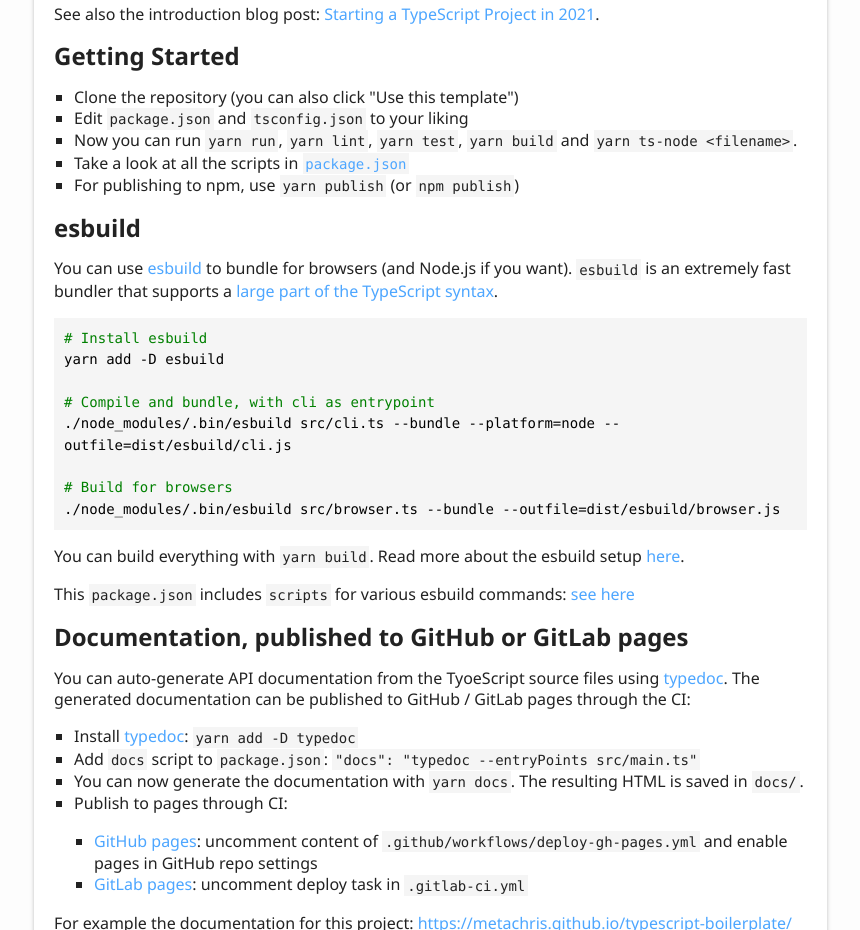
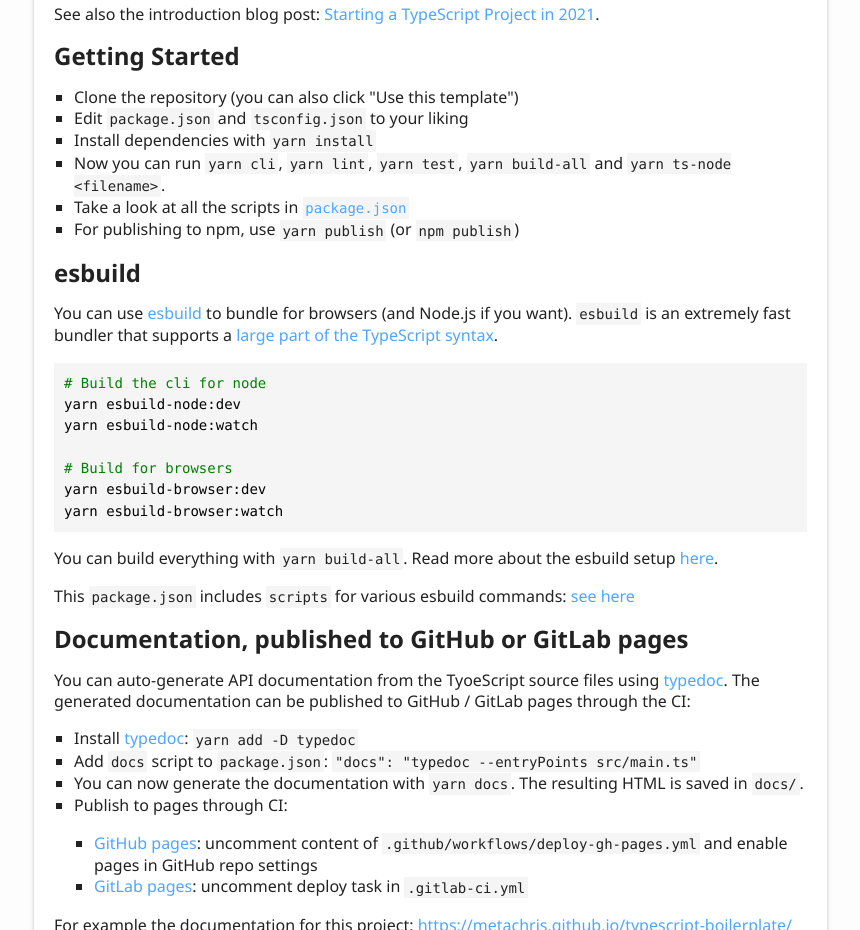
Before and after one commit to metachris/typescript-boilerplate, a plain HTML site: page index.html in a window 1280 px wide. Shown: the part 793-1723 px from the top of the page, without its empty margins (6-866 px from the left). Drawn offline with Linux system fonts and the light colour scheme.

Commit message:
Deploying to gh-pages from  @ d2ded9c5d671426f36f60d3f36c8905bfc57876a 🚀

```diff
--- a/index.html
+++ b/index.html
@@ -80,7 +80,8 @@
 				<ul>
 					<li>Clone the repository (you can also click &quot;Use this template&quot;)</li>
 					<li>Edit <code>package.json</code> and <code>tsconfig.json</code> to your liking</li>
-					<li>Now you can run <code>yarn run</code>, <code>yarn lint</code>, <code>yarn test</code>, <code>yarn build</code> and <code>yarn ts-node &lt;filename&gt;</code>.</li>
+					<li>Install dependencies with <code>yarn install</code></li>
+					<li>Now you can run <code>yarn cli</code>, <code>yarn lint</code>, <code>yarn test</code>, <code>yarn build-all</code> and <code>yarn ts-node &lt;filename&gt;</code>.</li>
 					<li>Take a look at all the scripts in <a href="https://github.com/metachris/typescript-boilerplate/blob/master/package.json"><code>package.json</code></a></li>
 					<li>For publishing to npm, use <code>yarn publish</code> (or <code>npm publish</code>)</li>
 				</ul>
@@ -89,16 +90,15 @@
 				</a>
 				<p>You can use <a href="https://esbuild.github.io/">esbuild</a> to bundle for browsers (and Node.js if you want).
 				<code>esbuild</code> is an extremely fast bundler that supports a <a href="https://esbuild.github.io/content-types/#typescript">large part of the TypeScript syntax</a>.</p>
-				<pre><code class="language-bash"><span style="color: #008000"># Install esbuild</span>
-<span style="color: #000000">yarn add -D esbuild</span>
-
-<span style="color: #008000"># Compile and bundle, with cli as entrypoint</span>
-<span style="color: #000000">./node_modules/.bin/esbuild src/cli.ts --bundle --platform=node --outfile=dist/esbuild/cli.js</span>
+				<pre><code class="language-bash"><span style="color: #008000"># Build the cli for node</span>
+<span style="color: #000000">yarn esbuild-node:dev</span>
+<span style="color: #000000">yarn esbuild-node:watch</span>
 
 <span style="color: #008000"># Build for browsers</span>
-<span style="color: #000000">./node_modules/.bin/esbuild src/browser.ts --bundle --outfile=dist/esbuild/browser.js</span>
+<span style="color: #000000">yarn esbuild-browser:dev</span>
+<span style="color: #000000">yarn esbuild-browser:watch</span>
 </code></pre>
-				<p>You can build everything with <code>yarn build</code>. Read more about the esbuild setup <a href="https://www.metachris.com/2021/04/starting-a-typescript-project-in-2021/#esbuild">here</a>.</p>
+				<p>You can build everything with <code>yarn build-all</code>. Read more about the esbuild setup <a href="https://www.metachris.com/2021/04/starting-a-typescript-project-in-2021/#esbuild">here</a>.</p>
 				<p>This <code>package.json</code> includes <code>scripts</code> for various esbuild commands: <a href="https://github.com/metachris/typescript-boilerplate/blob/master/package.json#L23">see here</a></p>
 				<a href="#documentation-published-to-github-or-gitlab-pages" id="documentation-published-to-github-or-gitlab-pages" style="color: inherit; text-decoration: none;">
 					<h2>Documentation, published to GitHub or GitLab pages</h2>
```
Also changed, not shown: modules.html (+3 -3 lines).
